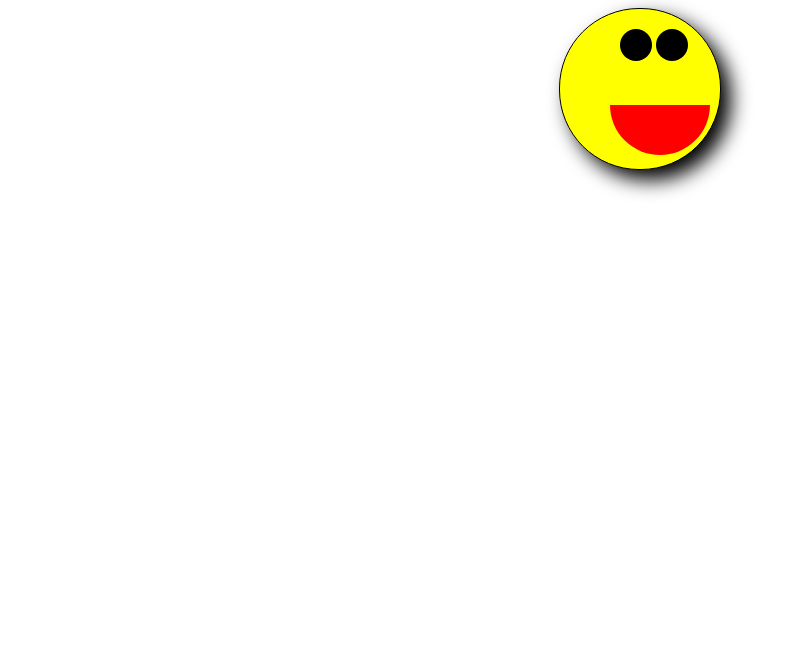
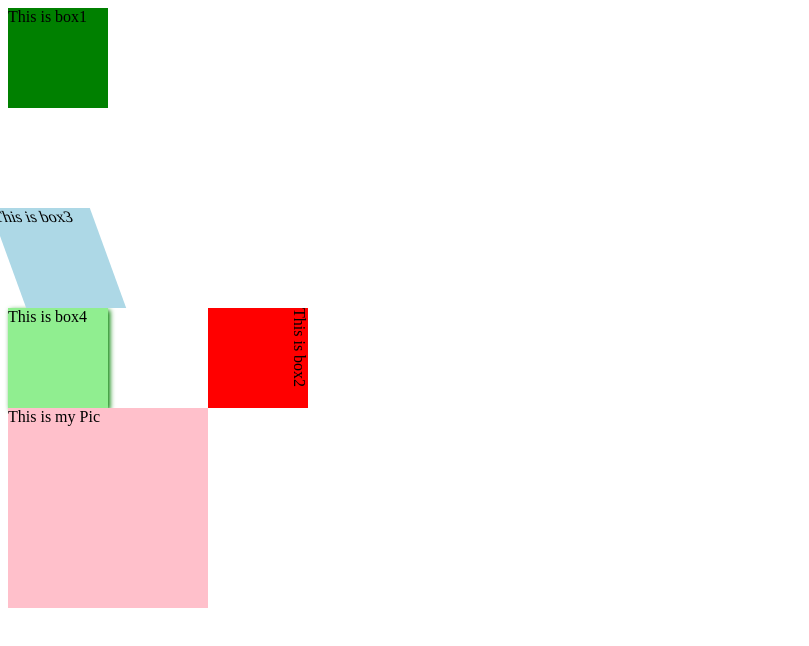
Before and after one commit to Qashu02/full-stack-development-learning, a plain HTML site: page index.html in a window 1280 px wide. Shown: the whole page, without its empty margins (0-809 px from the left). Drawn offline with Linux system fonts and the light colour scheme.

Commit message:
transform and transistion property

```diff
--- a/index.html
+++ b/index.html
@@ -2,15 +2,20 @@
 <html lang="en">
   <head>
     <meta charset="UTF-8" />
-    <meta name="viewport" content="width=device-width, initial-scale=1.0" />
+    <meta http-equiv="X-UA-Compatible" content="IE=edge" />
+    <meta
+      name="viewport"
+      content="width=device-width,
+initial-scale=1.0"
+    />
+    <title>CSS Assignment</title>
     <link rel="stylesheet" href="styles.css" />
-    <title>Document</title>
   </head>
   <body>
-    <div class="face">
-      <div class="eyes"></div>
-      <div class="eyes"></div>
-      <div class="lips"></div>
-    </div>
+    <div id="box1">This is box1</div>
+    <div id="box2">This is box2</div>
+    <div id="box3">This is box3</div>
+    <div id="box4">This is box4</div>
+    <div id="myPic">This is my Pic</div>
   </body>
 </html>
--- a/styles.css
+++ b/styles.css
@@ -1,29 +1,45 @@
-.face{
-    width: 10rem;
-    height: 10rem;
-    background-color: yellow;
-    border-radius:5rem;
-    margin: 0 auto;
-    border: 1px solid black;
-    box-shadow: 10px 10px 20px black;
-}
-.eyes{
-    width: 2em;
-    height: 2em;
-  background-color: black;
-    border-radius: 1em;
-    display: inline-block;
-    position: relative;
-    top: 20px;
-    left: 60px;
-}
-.lips{
+/* Qs1. Add a 2s transition on box1 for width changes.
+It should have 'ease-in' speed curve & 0.5s delay */
+#box1 {
     width: 100px;
-    height: 50px;
-    background-color: red;
-border-end-end-radius: 50px;
-border-bottom-left-radius: 50px;
-position: relative;
-top: 60px;
-left: 50px;
-}
+    height: 100px;
+    background: green;
+    transition:  width ease-in  0.5s;
+    }
+    #box1:hover {
+    width: 600px;
+    }
+    /* Qs2. Using transform, move box2 200px to the right &
+    200px down. Also rotate it 90deg.*/
+    #box2 {
+    width: 100px;
+    height: 100px;
+    background: red;
+
+    transform: translate(200px ,200px) rotate(90deg);
+
+    }
+
+    /* Qs3. Using transform, skew box3 20deg along the x axis.*/
+    #box3 {
+    width: 100px;
+    height: 100px;
+    background: lightblue;
+    transform: skewX(20deg);
+    }
+    /* Qs4. Set a 2px horizontal & 2px vertical, green shadow
+    for box4, with a 5px blur radius.*/
+    #box4 {
+    width: 100px;
+    height: 100px;
+    background: lightgreen;
+    box-shadow: 2px 2px 5px green;
+    }
+    /* Qs5. Set Your picture or any picture as the background of
+    the div
+    "myPic". Also, set transparency of this div to 50%. */
+    #myPic {
+    width: 200px;
+    height: 200px;
+    background: pink;
+    }
```
